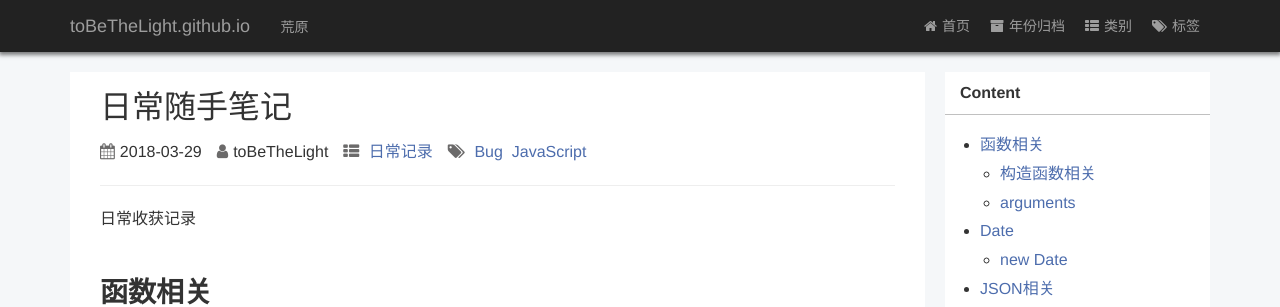
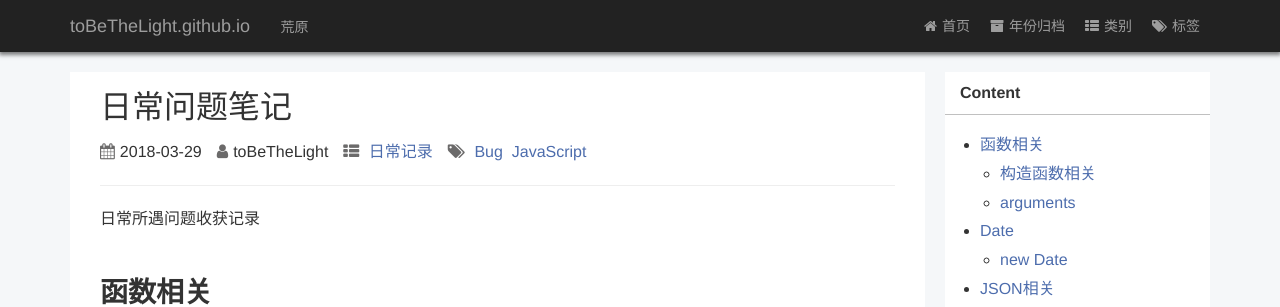
Before and after one commit to toBeTheLight/toBeTheLight.github.io, a Jekyll site: the page built from _posts/2018-03-29-日常问题笔记.md, in a window 1280 px wide. Shown: the top 307 px of the page. Built offline with Jekyll 4.4.1, drawn with Linux system fonts in a browser that asks for light colours; a style sheet for code colours, icons or effects is not loaded.

Commit message:
chore: rename

```diff
--- a/_posts/2018-03-29-日常问题笔记.md
+++ b/_posts/2018-03-29-日常问题笔记.md
@@ -1,6 +1,6 @@
 ---
 layout: post
-title:  "日常随手笔记"
+title:  "日常问题笔记"
 categories: 日常记录
 tags: Bug JavaScript
 author: toBeTheLight
@@ -8,7 +8,7 @@ author: toBeTheLight
 
 * content
 {:toc}
-日常收获记录
+日常所遇问题收获记录
 
 
 
```
